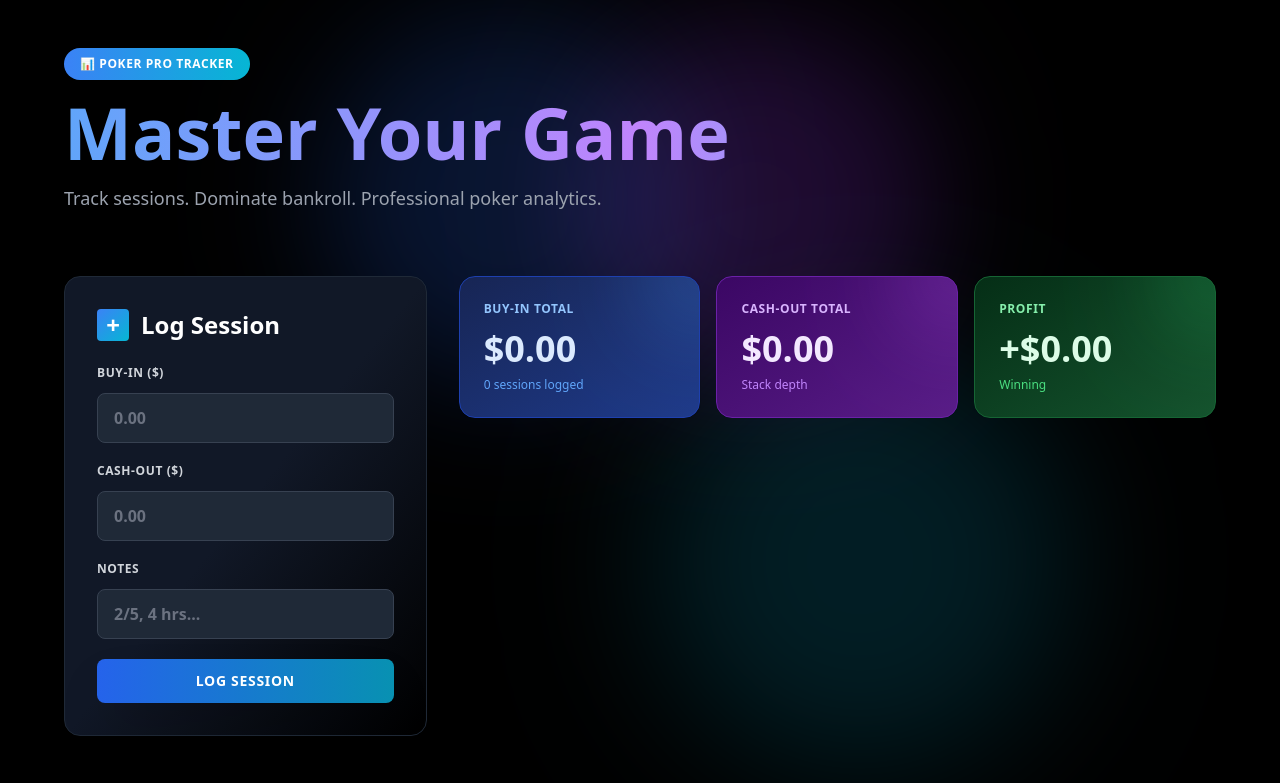
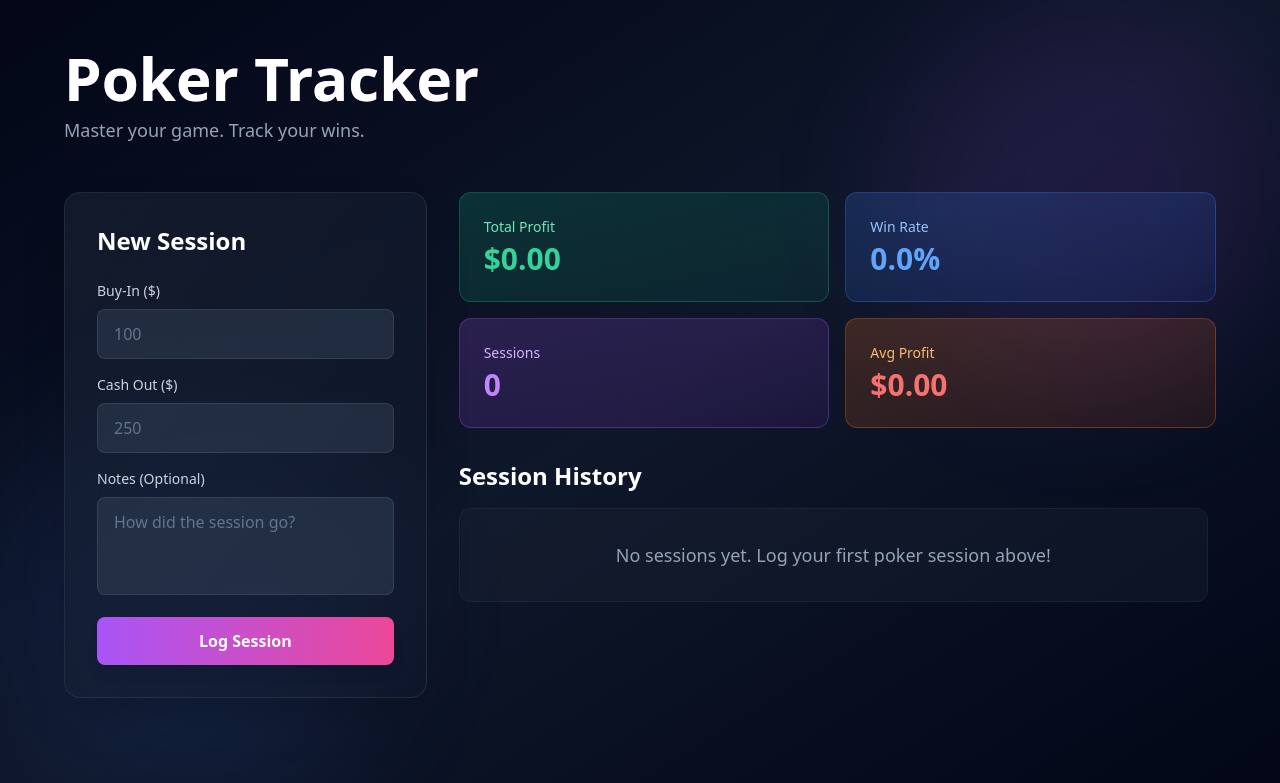
Before and after one commit to chillclaw0/poker-tracker, a Next.js app: page / in a window 1280 px wide. Shown: the top 783 px of the page. Built offline with nearby package versions, Linux system fonts and the light colour scheme.

Commit message:
redesign with modern dark theme and polished UI

```diff
--- a/src/app/page.tsx
+++ b/src/app/page.tsx
@@ -17,29 +17,16 @@ export default function Home() {
   const [cashOut, setCashOut] = useState('');
   const [notes, setNotes] = useState('');
 
-  const handleAddSession = () => {
-    if (!buyIn || !cashOut) {
-      alert('Please enter both buy-in and cash-out amounts');
-      return;
-    }
-
-    const buyInNum = parseFloat(buyIn);
-    const cashOutNum = parseFloat(cashOut);
-    const profit = cashOutNum - buyInNum;
+  const addSession = () => {
+    if (!buyIn || !cashOut) return;
 
     const newSession: Session = {
       id: Date.now().toString(),
-      buyIn: buyInNum,
-      cashOut: cashOutNum,
-      notes: notes || 'No notes',
-      date: new Date().toLocaleDateString('en-US', {
-        year: 'numeric',
-        month: 'short',
-        day: 'numeric',
-        hour: '2-digit',
-        minute: '2-digit',
-      }),
-      profit,
+      buyIn: parseFloat(buyIn),
+      cashOut: parseFloat(cashOut),
+      notes,
+      date: new Date().toLocaleDateString(),
+      profit: parseFloat(cashOut) - parseFloat(buyIn),
     };
 
     setSessions([newSession, ...sessions]);
@@ -48,110 +35,153 @@ export default function Home() {
     setNotes('');
   };
 
-  const handleDeleteSession = (id: string) => {
-    setSessions(sessions.filter((s) => s.id !== id));
+  const deleteSession = (id: string) => {
+    setSessions(sessions.filter(s => s.id !== id));
   };
 
-  const totalBuyIn = sessions.reduce((sum, s) => sum + s.buyIn, 0);
-  const totalCashOut = sessions.reduce((sum, s) => sum + s.cashOut, 0);
-  const totalProfit = totalCashOut - totalBuyIn;
+  const totalProfit = sessions.reduce((sum, s) => sum + s.profit, 0);
+  const winRate = sessions.length > 0 ? (sessions.filter(s => s.profit > 0).length / sessions.length) * 100 : 0;
 
   return (
-    <div className="min-h-screen bg-black text-white overflow-hidden">
-      <style>{`@keyframes blob { 0%, 100% { transform: translate(0, 0) scale(1); } 33% { transform: translate(30px, -50px) scale(1.1); } 66% { transform: translate(-20px, 20px) scale(0.9); } } .animate-blob { animation: blob 7s infinite; } .animation-delay-2000 { animation-delay: 2s; } .animation-delay-4000 { animation-delay: 4s; }`}</style>
+    <div className="min-h-screen bg-gradient-to-br from-slate-950 via-slate-900 to-slate-950 p-6 md:p-12">
+      {/* Background decorative elements */}
       <div className="fixed inset-0 overflow-hidden pointer-events-none">
-        <div className="absolute top-0 left-1/4 w-96 h-96 bg-blue-600 rounded-full mix-blend-screen filter blur-3xl opacity-20 animate-blob"></div>
-        <div className="absolute top-0 right-1/4 w-96 h-96 bg-purple-600 rounded-full mix-blend-screen filter blur-3xl opacity-20 animate-blob animation-delay-2000"></div>
-        <div className="absolute bottom-0 left-1/2 w-96 h-96 bg-cyan-600 rounded-full mix-blend-screen filter blur-3xl opacity-20 animate-blob animation-delay-4000"></div>
+        <div className="absolute top-0 right-0 w-96 h-96 bg-purple-500/10 rounded-full blur-3xl"></div>
+        <div className="absolute bottom-0 left-0 w-96 h-96 bg-blue-500/10 rounded-full blur-3xl"></div>
       </div>
-      <div className="relative z-10 p-6 md:p-12">
-        <div className="max-w-6xl mx-auto">
-          <div className="mb-16">
-            <div className="inline-block mb-4 px-4 py-2 bg-gradient-to-r from-blue-500 to-cyan-500 rounded-full text-xs font-bold uppercase tracking-wider">
-              📊 Poker Pro Tracker
+
+      <div className="relative max-w-6xl mx-auto">
+        {/* Header */}
+        <div className="mb-12">
+          <h1 className="text-5xl md:text-6xl font-bold text-white mb-2 bg-gradient-to-r from-purple-400 via-pink-400 to-blue-400 bg-clip-text text-transparent">
+            Poker Tracker
+          </h1>
+          <p className="text-slate-400 text-lg">Master your game. Track your wins.</p>
         </div>
-            <h1 className="text-6xl md:text-7xl font-black bg-gradient-to-r from-blue-400 via-purple-400 to-cyan-400 bg-clip-text text-transparent mb-4 leading-tight">
-              Master Your Game
-            </h1>
-            <p className="text-gray-400 text-lg max-w-2xl">Track sessions. Dominate bankroll. Professional poker analytics.</p>
+
+        <div className="grid grid-cols-1 lg:grid-cols-3 gap-8">
+          {/* Input Section */}
+          <div className="lg:col-span-1">
+            <div className="sticky top-6 bg-gradient-to-br from-slate-800/50 to-slate-900/50 backdrop-blur-xl border border-slate-700/50 rounded-2xl p-8 shadow-2xl">
+              <h2 className="text-2xl font-bold text-white mb-6">New Session</h2>
+
+              <div className="space-y-4">
+                <div>
+                  <label className="block text-sm font-medium text-slate-300 mb-2">Buy-In ($)</label>
+                  <input
+                    type="number"
+                    value={buyIn}
+                    onChange={(e) => setBuyIn(e.target.value)}
+                    placeholder="100"
+                    className="w-full px-4 py-3 bg-slate-700/50 border border-slate-600/50 rounded-lg text-white placeholder-slate-500 focus:outline-none focus:border-purple-500/50 focus:ring-2 focus:ring-purple-500/20 transition"
+                  />
                 </div>
-          <div className="grid grid-cols-1 lg:grid-cols-3 gap-8 mb-12">
-            <div className="lg:col-span-1 group relative">
-              <div className="absolute inset-0 bg-gradient-to-r from-blue-600 to-purple-600 rounded-2xl blur-xl opacity-0 group-hover:opacity-75 transition duration-500"></div>
-              <div className="relative bg-gradient-to-br from-gray-900 via-gray-900 to-black rounded-2xl p-8 border border-gray-800 backdrop-blur-sm h-full">
-                <h2 className="text-2xl font-black text-white mb-6 flex items-center"><span className="w-8 h-8 bg-gradient-to-br from-blue-500 to-cyan-500 rounded mr-3 flex items-center justify-center">+</span>Log Session</h2>
-                <div className="space-y-5">
+
                 <div>
-                    <label className="block text-gray-300 text-xs font-bold uppercase tracking-wider mb-3">Buy-In ($)</label>
-                    <input type="number" placeholder="0.00" value={buyIn} onChange={(e) => setBuyIn(e.target.value)} className="w-full px-4 py-3 bg-gray-800 border border-gray-700 rounded-lg text-white placeholder-gray-500 focus:outline-none focus:ring-2 focus:ring-blue-500 focus:border-transparent transition font-semibold" />
+                  <label className="block text-sm font-medium text-slate-300 mb-2">Cash Out ($)</label>
+                  <input
+                    type="number"
+                    value={cashOut}
+                    onChange={(e) => setCashOut(e.target.value)}
+                    placeholder="250"
+                    className="w-full px-4 py-3 bg-slate-700/50 border border-slate-600/50 rounded-lg text-white placeholder-slate-500 focus:outline-none focus:border-purple-500/50 focus:ring-2 focus:ring-purple-500/20 transition"
+                  />
                 </div>
+
                 <div>
-                    <label className="block text-gray-300 text-xs font-bold uppercase tracking-wider mb-3">Cash-Out ($)</label>
-                    <input type="number" placeholder="0.00" value={cashOut} onChange={(e) => setCashOut(e.target.value)} className="w-full px-4 py-3 bg-gray-800 border border-gray-700 rounded-lg text-white placeholder-gray-500 focus:outline-none focus:ring-2 focus:ring-blue-500 focus:border-transparent transition font-semibold" />
+                  <label className="block text-sm font-medium text-slate-300 mb-2">Notes (Optional)</label>
+                  <textarea
+                    value={notes}
+                    onChange={(e) => setNotes(e.target.value)}
+                    placeholder="How did the session go?"
+                    rows={3}
+                    className="w-full px-4 py-3 bg-slate-700/50 border border-slate-600/50 rounded-lg text-white placeholder-slate-500 focus:outline-none focus:border-purple-500/50 focus:ring-2 focus:ring-purple-500/20 transition resize-none"
+                  />
                 </div>
-                  <div>
-                    <label className="block text-gray-300 text-xs font-bold uppercase tracking-wider mb-3">Notes</label>
-                    <input type="text" placeholder="2/5, 4 hrs..." value={notes} onChange={(e) => setNotes(e.target.value)} className="w-full px-4 py-3 bg-gray-800 border border-gray-700 rounded-lg text-white placeholder-gray-500 focus:outline-none focus:ring-2 focus:ring-blue-500 focus:border-transparent transition font-semibold" />
-                  </div>
-                  <button onClick={handleAddSession} className="w-full mt-6 bg-gradient-to-r from-blue-600 to-cyan-600 hover:from-blue-700 hover:to-cyan-700 text-white font-black py-3 px-6 rounded-lg transition duration-200 shadow-2xl hover:shadow-blue-500/50 uppercase text-sm tracking-wider">Log Session</button>
+
+                <button
+                  onClick={addSession}
+                  className="w-full bg-gradient-to-r from-purple-500 to-pink-500 hover:from-purple-600 hover:to-pink-600 text-white font-bold py-3 rounded-lg transition transform hover:scale-105 active:scale-95 shadow-lg hover:shadow-purple-500/50"
+                >
+                  Log Session
+                </button>
               </div>
             </div>
           </div>
-            <div className="lg:col-span-2 grid grid-cols-3 gap-4">
-              <div className="group relative">
-                <div className="absolute inset-0 bg-gradient-to-r from-blue-600 to-blue-400 rounded-2xl blur-xl opacity-0 group-hover:opacity-50 transition duration-500"></div>
-                <div className="relative bg-gradient-to-br from-blue-950 to-blue-900 rounded-2xl p-6 border border-blue-800 backdrop-blur-sm overflow-hidden">
-                  <div className="absolute top-0 right-0 w-32 h-32 bg-blue-500 rounded-full mix-blend-screen filter blur-2xl opacity-20 -translate-y-1/2 translate-x-1/2"></div>
-                  <p className="text-blue-300 text-xs font-bold uppercase tracking-wider mb-3">Buy-In Total</p>
-                  <p className="text-4xl font-black text-blue-100">${totalBuyIn.toFixed(2)}</p>
-                  <p className="text-blue-400 text-xs mt-2">{sessions.length} sessions logged</p>
+
+          {/* Stats and Sessions Section */}
+          <div className="lg:col-span-2">
+            {/* Stats Cards */}
+            <div className="grid grid-cols-2 gap-4 mb-8">
+              <div className="bg-gradient-to-br from-emerald-500/20 to-emerald-600/10 border border-emerald-500/30 rounded-xl p-6">
+                <p className="text-emerald-300 text-sm font-medium mb-1">Total Profit</p>
+                <p className={`text-3xl font-bold ${totalProfit >= 0 ? 'text-emerald-400' : 'text-red-400'}`}>
+                  ${totalProfit.toFixed(2)}
+                </p>
+              </div>
+
+              <div className="bg-gradient-to-br from-blue-500/20 to-blue-600/10 border border-blue-500/30 rounded-xl p-6">
+                <p className="text-blue-300 text-sm font-medium mb-1">Win Rate</p>
+                <p className="text-3xl font-bold text-blue-400">{winRate.toFixed(1)}%</p>
+              </div>
+
+              <div className="bg-gradient-to-br from-purple-500/20 to-purple-600/10 border border-purple-500/30 rounded-xl p-6">
+                <p className="text-purple-300 text-sm font-medium mb-1">Sessions</p>
+                <p className="text-3xl font-bold text-purple-400">{sessions.length}</p>
+              </div>
+
+              <div className="bg-gradient-to-br from-orange-500/20 to-orange-600/10 border border-orange-500/30 rounded-xl p-6">
+                <p className="text-orange-300 text-sm font-medium mb-1">Avg Profit</p>
+                <p className={`text-3xl font-bold ${sessions.length > 0 && (totalProfit / sessions.length) >= 0 ? 'text-orange-400' : 'text-red-400'}`}>
+                  ${sessions.length > 0 ? (totalProfit / sessions.length).toFixed(2) : '0.00'}
+                </p>
               </div>
             </div>
-              <div className="group relative">
-                <div className="absolute inset-0 bg-gradient-to-r from-purple-600 to-pink-600 rounded-2xl blur-xl opacity-0 group-hover:opacity-50 transition duration-500"></div>
-                <div className="relative bg-gradient-to-br from-purple-950 to-purple-900 rounded-2xl p-6 border border-purple-800 backdrop-blur-sm overflow-hidden">
-                  <div className="absolute top-0 right-0 w-32 h-32 bg-purple-500 rounded-full mix-blend-screen filter blur-2xl opacity-20 -translate-y-1/2 translate-x-1/2"></div>
-                  <p className="text-purple-300 text-xs font-bold uppercase tracking-wider mb-3">Cash-Out Total</p>
-                  <p className="text-4xl font-black text-purple-100">${totalCashOut.toFixed(2)}</p>
-                  <p className="text-purple-400 text-xs mt-2">Stack depth</p>
+
+            {/* Sessions List */}
+            <div>
+              <h2 className="text-2xl font-bold text-white mb-4">Session History</h2>
+              <div className="space-y-3 max-h-96 overflow-y-auto pr-2">
+                {sessions.length === 0 ? (
+                  <div className="bg-slate-800/30 border border-slate-700/30 rounded-xl p-8 text-center">
+                    <p className="text-slate-400 text-lg">No sessions yet. Log your first poker session above!</p>
+                  </div>
+                ) : (
+                  sessions.map((session) => (
+                    <div
+                      key={session.id}
+                      className={`bg-gradient-to-r ${
+                        session.profit >= 0
+                          ? 'from-emerald-500/10 to-emerald-600/5 border-l-4 border-emerald-500'
+                          : 'from-red-500/10 to-red-600/5 border-l-4 border-red-500'
+                      } border border-slate-700/30 rounded-xl p-5 hover:shadow-xl transition transform hover:scale-102`}
+                    >
+                      <div className="flex justify-between items-start mb-2">
+                        <div>
+                          <p className="text-slate-300 text-sm">{session.date}</p>
+                          <p className="text-white font-semibold">
+                            ${session.buyIn.toFixed(2)} → ${session.cashOut.toFixed(2)}
+                          </p>
+                        </div>
+                        <div className="text-right">
+                          <p className={`text-2xl font-bold ${session.profit >= 0 ? 'text-emerald-400' : 'text-red-400'}`}>
+                            {session.profit >= 0 ? '+ ' : ''} ${Math.abs(session.profit).toFixed(2)}
+                          </p>
                         </div>
                       </div>
-              <div className={`group relative ${totalProfit >= 0 ? '' : ''}`}>
-                <div className={`absolute inset-0 bg-gradient-to-r ${totalProfit >= 0 ? 'from-green-600 to-emerald-600' : 'from-red-600 to-orange-600'} rounded-2xl blur-xl opacity-0 group-hover:opacity-50 transition duration-500`}></div>
-                <div className={`relative bg-gradient-to-br ${totalProfit >= 0 ? 'from-green-950 to-green-900' : 'from-red-950 to-red-900'} rounded-2xl p-6 border ${totalProfit >= 0 ? 'border-green-800' : 'border-red-800'} backdrop-blur-sm overflow-hidden`}>
-                  <div className={`absolute top-0 right-0 w-32 h-32 ${totalProfit >= 0 ? 'bg-green-500' : 'bg-red-500'} rounded-full mix-blend-screen filter blur-2xl opacity-20 -translate-y-1/2 translate-x-1/2`}></div>
-                  <p className={`${totalProfit >= 0 ? 'text-green-300' : 'text-red-300'} text-xs font-bold uppercase tracking-wider mb-3`}>{totalProfit >= 0 ? 'Profit' : 'Loss'}</p>
-                  <p className={`text-4xl font-black ${totalProfit >= 0 ? 'text-green-100' : 'text-red-100'}`}>{totalProfit >= 0 ? '+' : ''}${totalProfit.toFixed(2)}</p>
-                  <p className={`${totalProfit >= 0 ? 'text-green-400' : 'text-red-400'} text-xs mt-2`}>{totalProfit >= 0 ? 'Winning' : 'Breaking even'}</p>
+                      {session.notes && (
+                        <p className="text-slate-400 text-sm mb-3 italic">"{session.notes}"</p>
+                      )}
+                      <button
+                        onClick={() => deleteSession(session.id)}
+                        className="text-xs text-red-400 hover:text-red-300 font-medium hover:underline transition"
+                      >
+                        Remove
+                      </button>
                     </div>
+                  ))
+                )}
               </div>
-            </div>
-          </div>
-          <div className="group relative">
-            <div className="absolute inset-0 bg-gradient-to-r from-cyan-600 to-blue-600 rounded-2xl blur-xl opacity-0 group-hover:opacity-30 transition duration-500"></div>
-            <div className="relative bg-gradient-to-br from-gray-900 via-gray-900 to-black rounded-2xl p-8 border border-gray-800 backdrop-blur-sm">
-              <h2 className="text-3xl font-black text-white mb-8 flex items-center"><span className="w-2 h-2 bg-cyan-400 rounded-full mr-3"></span>Session History</h2>
-              {sessions.length === 0 ? (
-                <div className="text-center py-16"><p className="text-gray-400 text-lg">No sessions. Start logging to build your bankroll profile.</p></div>
-              ) : (
-                <div className="space-y-4">
-                  {sessions.map((session) => (
-                    <div key={session.id} className={`group/item relative overflow-hidden rounded-xl transition-all duration-300 p-6 border ${session.profit >= 0 ? 'bg-gradient-to-r from-green-950/30 to-green-900/20 border-green-800/50 hover:border-green-700' : 'bg-gradient-to-r from-red-950/30 to-red-900/20 border-red-800/50 hover:border-red-700'}`}>
-                      <div className="relative flex flex-col md:flex-row md:items-center md:justify-between gap-6">
-                        <div className="flex-1">
-                          <div className="flex flex-wrap gap-8 mb-4">
-                            <div><p className="text-gray-500 text-xs font-bold uppercase tracking-wider mb-2">Buy In</p><p className="text-2xl font-black text-white">${session.buyIn.toFixed(2)}</p></div>
-                            <div><p className="text-gray-500 text-xs font-bold uppercase tracking-wider mb-2">Cash Out</p><p className="text-2xl font-black text-white">${session.cashOut.toFixed(2)}</p></div>
-                            <div><p className="text-gray-500 text-xs font-bold uppercase tracking-wider mb-2">Result</p><p className={`text-2xl font-black ${session.profit >= 0 ? 'text-green-400' : 'text-red-400'}`}>{session.profit >= 0 ? '+' : ''}${session.profit.toFixed(2)}</p></div>
-                          </div>
-                          <div className="flex flex-col md:flex-row md:items-center md:gap-6"><p className="text-gray-400 text-sm font-semibold">{session.date}</p><p className="text-gray-300 text-sm">{session.notes}</p></div>
-                        </div>
-                        <button onClick={() => handleDeleteSession(session.id)} className="bg-red-600/80 hover:bg-red-600 text-white font-bold py-2 px-4 rounded-lg transition duration-200 text-sm uppercase tracking-wider">Delete</button>
-                      </div>
-                    </div>
-                  ))}
-                </div>
-              )}
             </div>
           </div>
         </div>
```
Lines whose indentation alone changed are shown as unchanged.
